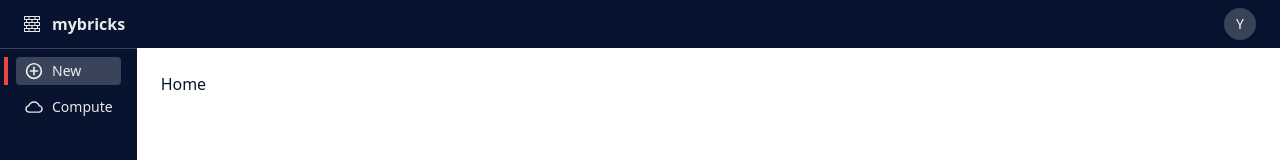
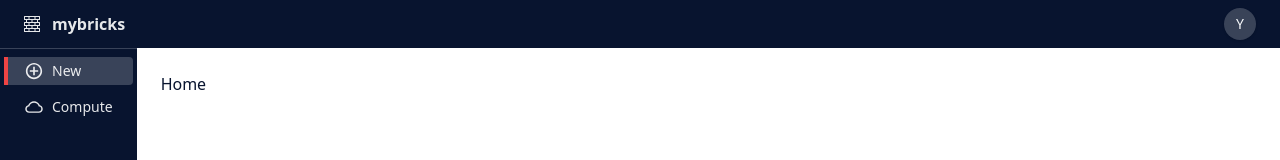
Before and after one commit to yonatan-h/mypache, a React (Vite) app in the folder frontend/: page / in a window 1280 px wide. Shown: the top 160 px of the page. Built offline with nearby package versions, Linux system fonts and the light colour scheme.

Commit message:
fix nav link highlighting

```diff
--- a/frontend/src/components/layout/NavigationLink.tsx
+++ b/frontend/src/components/layout/NavigationLink.tsx
@@ -1,5 +1,5 @@
 import { IconType } from "react-icons";
-import { NavLink, useLocation } from "react-router-dom";
+import { NavLink } from "react-router-dom";
 
 export default function NavigationLink({
   Icon,
@@ -10,21 +10,26 @@ export default function NavigationLink({
   title: string;
   to: string;
 }) {
-  const location = useLocation();
-  const isActive = location.pathname === to;
   return (
-    <NavLink to={to} className="text-sm flex gap-2 pr-3 mx-1  rounded">
+    <NavLink
+      to={to}
+      className={({ isActive }) =>
+        `text-sm flex gap-2 pr-3 mx-1 rounded ${
+          isActive ? "bg-background/20" : ""
+        }`
+      }
+    >
+      {({ isActive }) => (
+        <>
           <div
             className={`w-1 h-full bg-red-500 ${isActive ? "" : "opacity-0"}`}
           ></div>
-      <div
-        className={`
-            flex-1 rounded flex gap-2 items-center px-2 py-1
-            ${isActive ? "bg-background/20 " : ""}`}
-      >
+          <div className="flex-1 rounded flex gap-2 items-center px-2 py-1">
             <Icon className="text-xl" />
             <span>{title}</span>
           </div>
+        </>
+      )}
     </NavLink>
   );
 }
--- a/frontend/src/pages/new-cluster/NewCluster.tsx
+++ b/frontend/src/pages/new-cluster/NewCluster.tsx
@@ -1,3 +1,7 @@
 export default function NewCluster() {
-  return <div>NewCluster</div>;
+  return (
+    <div>
+      <div></div>
+    </div>
+  );
 }
```
Lines whose indentation alone changed are shown as unchanged.
